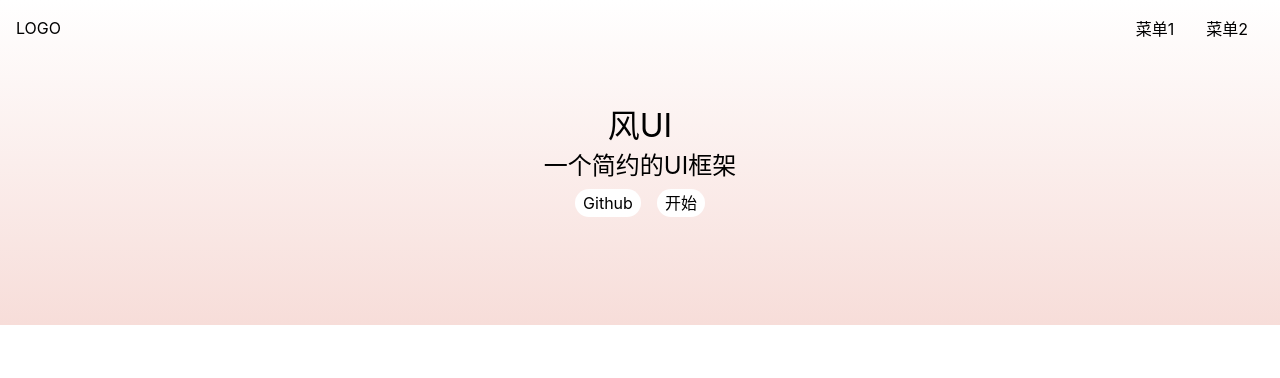
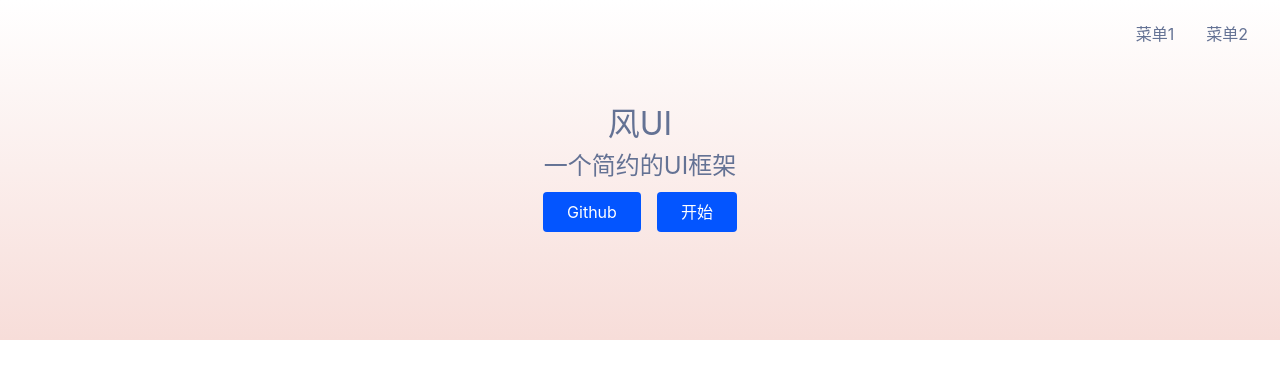
Before and after one commit to wxyzcctv/waping-ui-1, a Vue app: page /#/ in a window 1280 px wide. Shown: the top 378 px of the page. Built offline with nearby package versions, Linux system fonts and the light colour scheme.

Commit message:
首页添加主题色

```diff
--- a/index.html
+++ b/index.html
@@ -11,7 +11,7 @@
 <body>
   <div id="app"></div>
   <script type="module" src="/src/main.ts"></script>
-  <script src="https://at.alicdn.com/t/font_2488852_avnsotdlzo7.js"></script>
+  <script src="https://at.alicdn.com/t/font_2488852_9pz6fxvogn.js"></script>
 </body>
 
 </html>
--- a/src/components/Topnav.vue
+++ b/src/components/Topnav.vue
@@ -1,6 +1,10 @@
 <template>
 	<div class="topnav">
-		<div class="logo">LOGO</div>
+		<div class="logo">
+			<svg class="icon" aria-hidden="true">
+				<use xlink:href="#icon-zuanshi"></use>
+			</svg>
+		</div>
 		<ul class="menu">
 			<li>菜单1</li>
 			<li>菜单2</li>
@@ -23,7 +27,10 @@ export default {
 };
 </script>
 <style lang="scss" scoped>
+$color: #647294;
+
 .topnav {
+	color: $color;
 	display: flex;
 	padding: 16px;
 	position: fixed;
@@ -36,6 +43,10 @@ export default {
 	> .logo {
 		max-width: 6em;
 		margin-right: auto;
+		> svg {
+			width: 32px;
+			height: 32px;
+		}
 	}
 	> .menu {
 		display: flex;
--- a/src/index.scss
+++ b/src/index.scss
@@ -11,7 +11,7 @@
     text-decoration: none;
     color: inherit;
     &:hover {
-      border-bottom: 1px solid;
+      text-decoration: underline;
       cursor: pointer; // 改变鼠标为手指的样式
     }
   }
@@ -20,6 +20,8 @@
   }
   body {
     font-size: 16px;
+    line-height: 1.5;
+    color: #647294;
     // 为什么这样写 font-family
     // 答案见 https://github.com/zenozeng/fonts.css/，跨平台中文字体的解决方案
     font-family: -apple-system, "Noto Sans", "Helvetica Neue", Helvetica, "Nimbus Sans L", Arial, "Liberation Sans", "PingFang SC", "Hiragino Sans GB", "Noto Sans CJK SC", "Source Han Sans SC", "Source Han Sans CN", "Microsoft YaHei", "Wenquanyi Micro Hei", "WenQuanYi Zen Hei", "ST Heiti", SimHei, "WenQuanYi Zen Hei Sharp", sans-serif;
--- a/src/views/Home.vue
+++ b/src/views/Home.vue
@@ -1,4 +1,5 @@
 <template>
+	<div>
 		<div class="topnavAndBanner">
 			<Topnav />
 			<div class="banner">
@@ -14,6 +15,18 @@
 				</p>
 			</div>
 		</div>
+		<div class="features">
+			<svg class="icon">
+				<use xlink:href="#icon-Vue"></use>
+			</svg>
+			<svg class="icon">
+				<use xlink:href="#icon-Ts"></use>
+			</svg>
+			<svg class="icon">
+				<use xlink:href="#icon-xianxingyumaobi"></use>
+			</svg>
+		</div>
+	</div>
 </template>
 <script lang="ts">
 import Topnav from "../components/Topnav.vue";
@@ -22,6 +35,9 @@ export default {
 };
 </script>
 <style lang="scss" scoped>
+$green: #0355ff;
+$border-radius: 4px;
+$color: #647294;
 .topnavAndBanner {
 	background: linear-gradient(
 		180deg,
@@ -29,7 +45,14 @@ export default {
 		rgba(247, 221, 217, 1) 100%
 	);
 }
+.features {
+	> svg {
+		width: 64px;
+		height: 64px;
+	}
+}
 .banner {
+	color: $color;
 	padding: 100px 0;
 	display: flex;
 	justify-content: center;
@@ -39,13 +62,14 @@ export default {
 		padding: 8px 0;
 		a {
 			margin: 0 8px;
-			background: #fff;
+			background: $green;
+			color: white;
 			display: inline-block;
-			$h: 28px;
-			height: $h;
-			line-height: $h;
-			border-radius: $h/2;
-			padding: 0 8px;
+			padding: 8px 24px;
+			border-radius: $border-radius;
+			&:hover {
+				text-decoration: none;
+			}
 		}
 	}
 }
```
Lines whose indentation alone changed are shown as unchanged.
